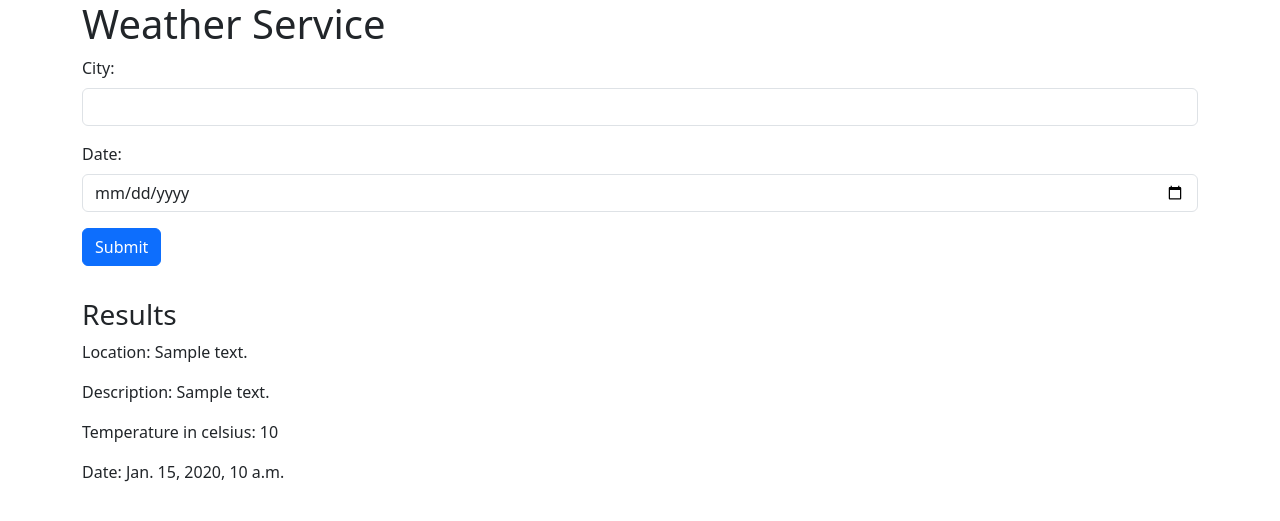
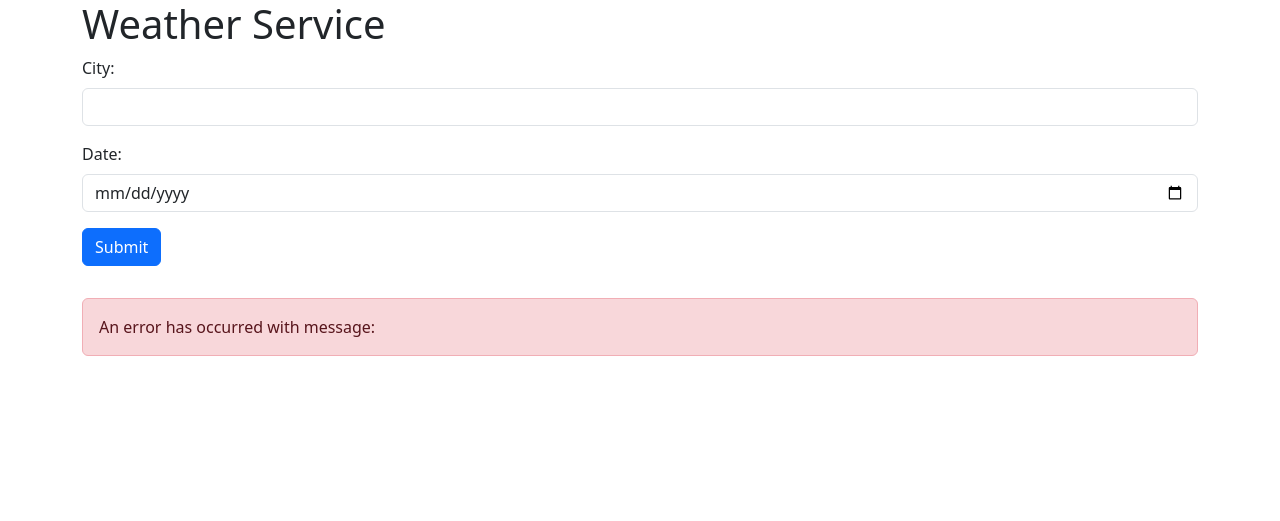
Before and after one commit to Luke-Owen/Weather-Service, a Django app: template templates/Core/index.html in a window 1280 px wide. Shown: the top 521 px of the page. Run offline with Django 5.2, Linux system fonts and the light colour scheme; the template is opened without the code that fills it: most values are stand-ins (such as "Sample title", 1, 10 or a date in 2020).

Commit message:
Add error handling for when an invalid name is sent via the API

```diff
--- a/API/visual_crossing_api_service.py
+++ b/API/visual_crossing_api_service.py
@@ -7,11 +7,12 @@
 from API import constants
 
 class WeatherData:
-    def __init__(self, address: str, description: str, temperature: int, selected_date: str):
+    def __init__(self, address: str, description: str, temperature: int, selected_date: str, error_message: str=None):
         self.address = address
         self.description = description
         self.temperature = temperature
         self.selected_date = selected_date
+        self.error_message = error_message
 
 def get_weather_data(location: str, start_date, end_date: datetime=None) -> WeatherData:
     api_key: string = settings.VISUAL_CROSSING_API_KEY
@@ -42,5 +43,7 @@
         temperature: int = days['temp']
         date: str = days['datetime']
         return WeatherData(resolved_address, description, temperature, date)
+    elif response.status_code == 400:
+        return WeatherData("", "", 0, "", response.text)
     else:
         response.raise_for_status()
--- a/templates/Core/index.html
+++ b/templates/Core/index.html
@@ -23,7 +23,8 @@
             <button type="submit" class="btn btn-primary mb-3">Submit</button>
         </form>
 
-        <div>
+        {% if weather_data.error_message is None %}
+        <div class="mb-3">
             <h3>Results</h3>
             <p>Location: {{ weather_data.address }}</p>
             <p>Description: {{ weather_data.description }}</p>
@@ -31,6 +32,12 @@
             <p>Date: {{ weather_data.selected_date }}</p>
         </div>
 
+            {% else %}
+        <div class="alert alert-danger" role="alert">
+            An error has occurred with message: {{ weather_data.error_message }}
+        </div>
+        {% endif %}
+
         <script src="https://cdn.jsdelivr.net/npm/bootstrap@5.3.0-alpha1/dist/js/bootstrap.bundle.min.js"></script>
 
     </div>
```
Also changed, not shown: Tests/__init__.py (added).
